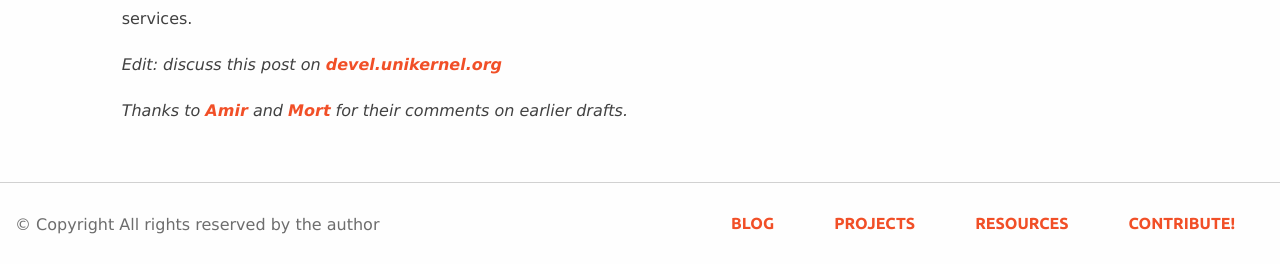
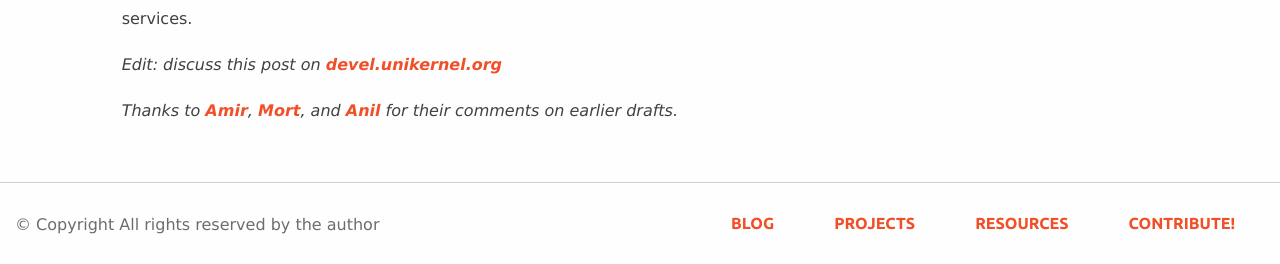
Before and after one commit to Unikernel-Systems/unikernel.org, a Jekyll site: the page built from blog/_posts/2016-07-18-unikernel-nfv-platform.md, in a window 1280 px wide and 900 px high, scrolled down 5137 px. Shown: the part 633-897 px from the top of the window. Built offline with Jekyll 4.4.1, drawn with Linux system fonts in a browser that asks for light colours.

```diff
--- a/blog/_posts/2016-07-18-unikernel-nfv-platform.md
+++ b/blog/_posts/2016-07-18-unikernel-nfv-platform.md
@@ -214,7 +214,8 @@ accelerate the adoption of third party value added services.
 
 [discuss]: https://devel.unikernel.org/t/nfv-platforms-with-mirageos-unikernels/175
 
-*Thanks to [Amir][] and [Mort][] for their comments on earlier drafts.*
+*Thanks to [Amir][], [Mort][], and [Anil][]
+for their comments on earlier drafts.*
 
 [continuum]: http://unikernel.org/blog/2015/unikernels-meet-docker
 [MirageOS]: https://mirage.io
@@ -235,3 +236,4 @@ accelerate the adoption of third party value added services.
 [#608]: https://github.com/ocaml/ocaml/pull/608
 [Amir]: https://twitter.com/amirmc
 [Mort]: http://mort.io
+[Anil]: http://anil.recoil.org
```
